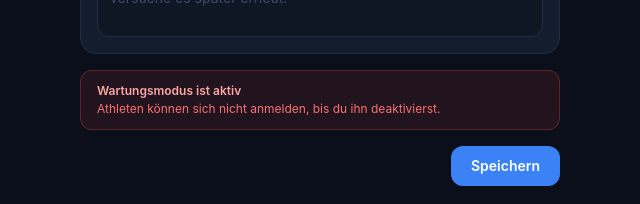
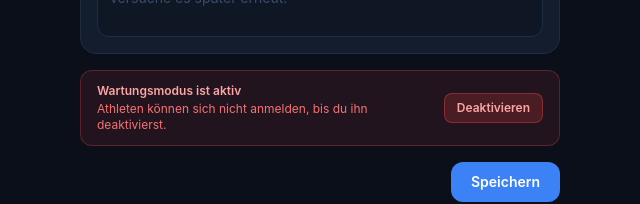
Before and after one commit to gusk11/coaching-app, a Next.js app: page /coach/maintenance in a window 1280 px wide. Both pictures are taken after a click on the button 843 px from the left and 132 px from the top of the page. Shown: the part 323-527 px from the top of the page, without its empty margins (320-960 px from the left). Built offline with nearby package versions, Linux system fonts and the light colour scheme; no server answers; the database is empty.

Commit message:
feat: macro manual entry in daily check-in, remove calorie tracker nav

```diff
--- a/src/components/coach/MaintenanceEditor.tsx
+++ b/src/components/coach/MaintenanceEditor.tsx
@@ -107,11 +107,33 @@ export function MaintenanceEditor() {
       </div>
 
       {data.isActive && (
-        <div className="rounded-xl bg-[#ef4444]/10 border border-[#ef4444]/30 px-4 py-3">
-          <p className="text-xs font-semibold text-[#fca5a5]">Wartungsmodus ist aktiv</p>
-          <p className="text-xs text-[#f87171] mt-0.5">
-            Athleten können sich nicht anmelden, bis du ihn deaktivierst.
-          </p>
+        <div className="rounded-xl bg-[#ef4444]/10 border border-[#ef4444]/30 px-4 py-3 flex items-center justify-between gap-3">
+          <div>
+            <p className="text-xs font-semibold text-[#fca5a5]">Wartungsmodus ist aktiv</p>
+            <p className="text-xs text-[#f87171] mt-0.5">
+              Athleten können sich nicht anmelden, bis du ihn deaktivierst.
+            </p>
+          </div>
+          <button
+            type="button"
+            disabled={saving}
+            onClick={async () => {
+              const updated = { ...data, isActive: false };
+              setData(updated);
+              setSaving(true);
+              try {
+                await setMaintenanceMode(updated);
+                showToast("Wartungsmodus deaktiviert", "success");
+              } catch {
+                showToast("Fehler beim Speichern", "error");
+              } finally {
+                setSaving(false);
+              }
+            }}
+            className="shrink-0 px-3 py-1.5 rounded-lg bg-[#ef4444]/20 border border-[#ef4444]/40 text-[#fca5a5] text-xs font-semibold hover:bg-[#ef4444]/30 transition-colors disabled:opacity-50"
+          >
+            Deaktivieren
+          </button>
         </div>
       )}
 
```
